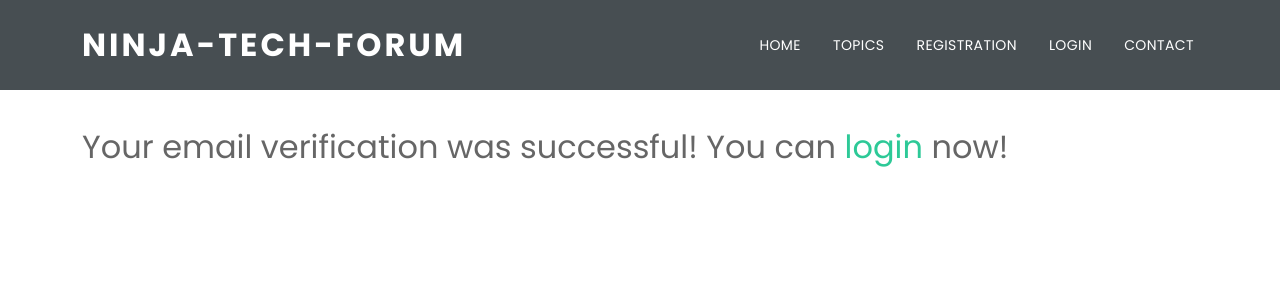
After one commit to blaz-k/ninja-tech-forum, a Flask app: template templates/response/verified-email.html in a window 1280 px wide. The commit adds this page. Shown: the top 300 px of the page. Run offline with Flask 2, Linux system fonts and the light colour scheme; the template is opened without the code that fills it, so the values that code supplies are empty; some libraries are stand-ins or nearby versions.

Commit message:
modifications in verification email

```diff
--- a/templates/auth/login.html
+++ b/templates/auth/login.html
@@ -15,11 +15,11 @@
         <div class="hero-container form-floating login" data-aos="zoom-in" data-aos-delay="100">
             <h1 class="h3 mb-3 fw-normal">Please login</h1>
             <div class="form-floating mt-4">
-              <input type="text" name="username" class="form-control" id="floatingInput" placeholder="username">
+              <input type="text" name="username" class="form-control" id="floatingInput" placeholder="username" required>
               <label for="floatingInput">Username</label>
             </div>
             <div class="form-floating mt-2">
-              <input type="password" name="password" class="form-control" id="floatingPassword" placeholder="password">
+              <input type="password" name="password" class="form-control" id="floatingPassword" placeholder="password" required>
               <label for="floatingPassword">Password</label>
             </div>
             <button class="w-100 btn btn-lg btn-primary mt-4" type="submit">Login</button>
--- /dev/null
+++ b/templates/response/verified-email.html
@@ -0,0 +1,12 @@
+{% extends "base.html" %}
+
+
+{% block content %}
+  <main id="main">
+    <section id="contact">
+      <div class="container mt-5">
+        <h2>Your email verification was successful! You can <a href="/login">login</a> now!</h2>
+      </div>
+    </section>
+  </main>
+{% endblock content %}
```
Also changed, not shown: templates/auth/registration.html (+7 -7 lines).
